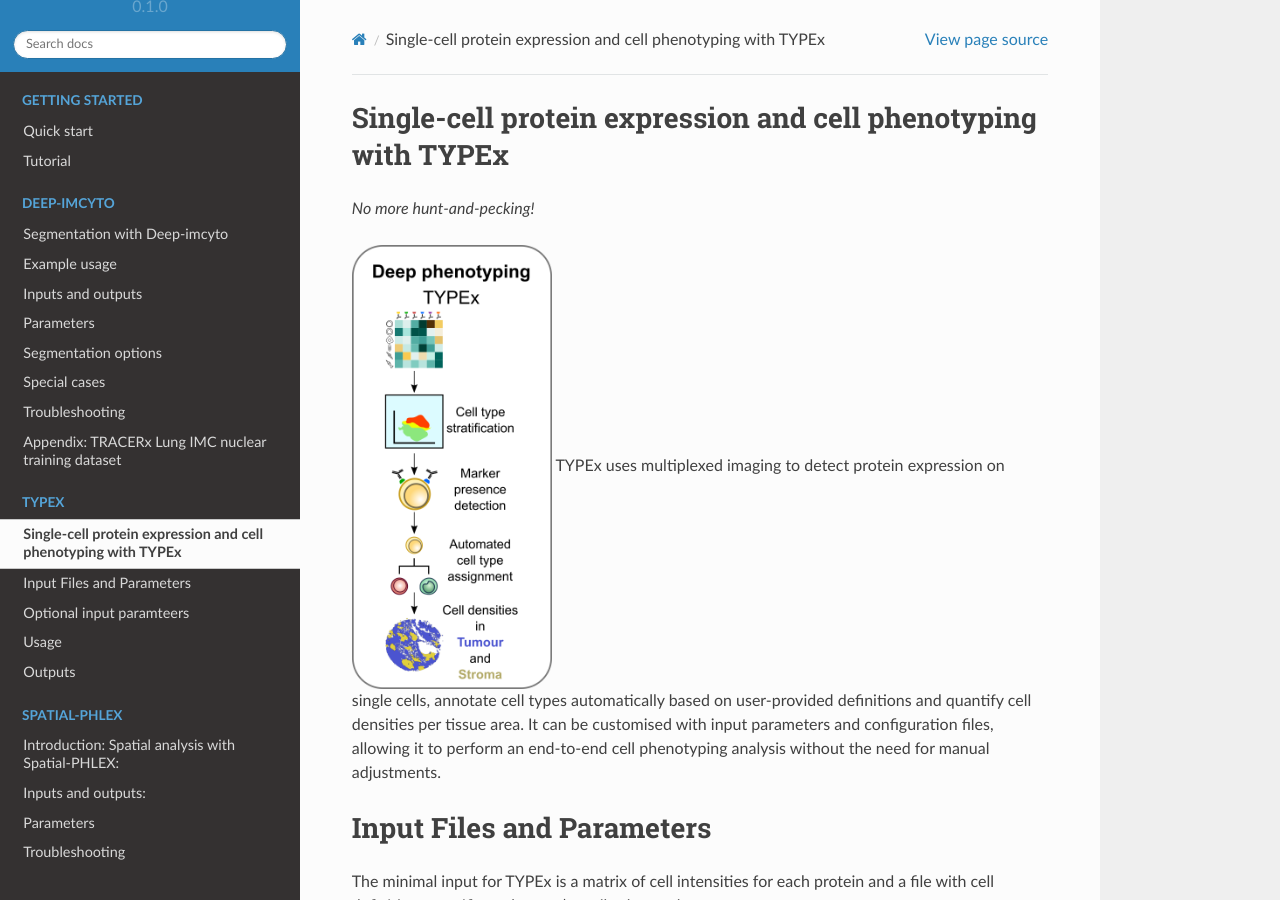
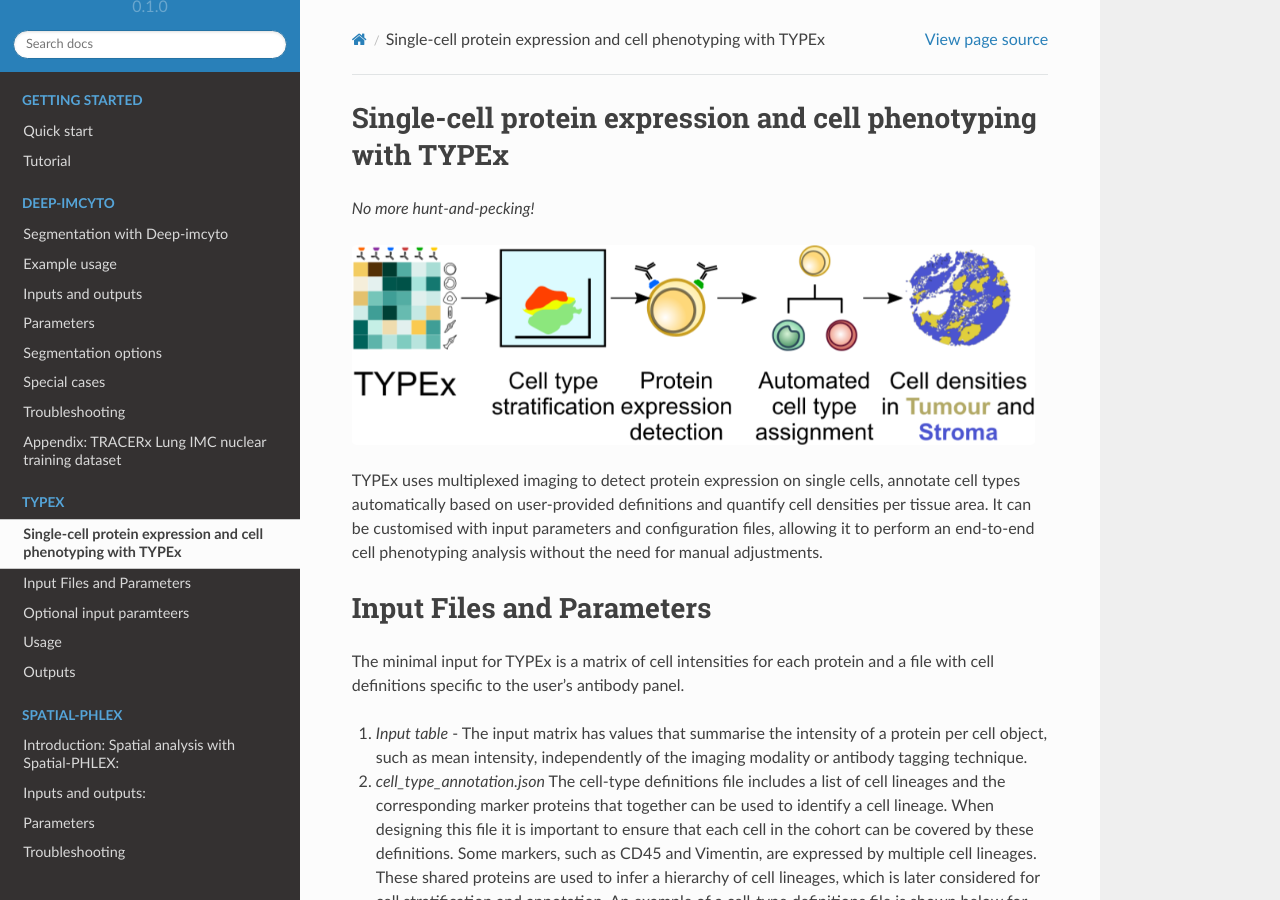
Before and after one commit to Precancer/PHLEX-test, a Sphinx documentation site: the page built from docs/source/TYPEx.rst, in a window 1280 px wide and 900 px high. Built offline with Sphinx 7.4.7 and the Read the Docs theme 2.0.0, drawn with Linux system fonts in a browser that asks for light colours.

Commit message:
Update TYPEx.rst

```diff
--- a/docs/source/TYPEx.rst
+++ b/docs/source/TYPEx.rst
@@ -5,12 +5,13 @@ Single-cell protein expression and cell phenotyping with TYPEx
 ===========================
 *No more hunt-and-pecking!*
 
-.. |workflow| image:: _files/images/typing3.png
-        :width: 200
+.. |workflow| image:: _files/images/typing4.png
+        :height: 200
         :alt: TYPEx workflow
 
+|workflow|
 
-|workflow| TYPEx uses multiplexed imaging to detect protein expression on single cells, annotate cell types automatically based on user-provided definitions and quantify cell densities per tissue area. It can be customised with input parameters and configuration files, allowing it to perform an end-to-end cell phenotyping analysis without the need for manual adjustments.
+TYPEx uses multiplexed imaging to detect protein expression on single cells, annotate cell types automatically based on user-provided definitions and quantify cell densities per tissue area. It can be customised with input parameters and configuration files, allowing it to perform an end-to-end cell phenotyping analysis without the need for manual adjustments.
 
 Input Files and Parameters
 ==================
```
